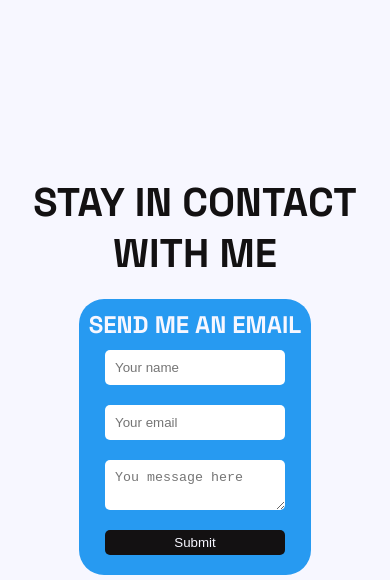
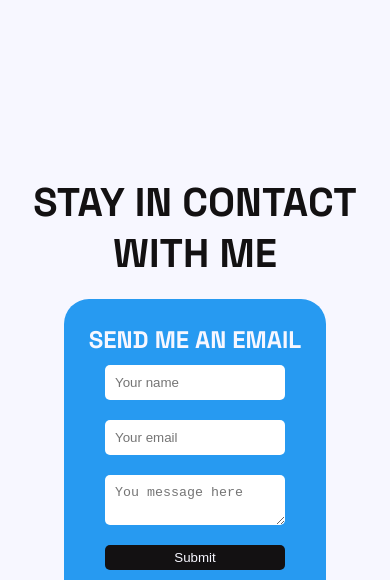
Before and after one commit to bullbatti/andreabatti-s_portfolio, a plain HTML site: page index.html in a window 390 px wide. Shown: the part 2535-3115 px from the top of the page. Drawn offline with nearby package versions, Linux system fonts and the light colour scheme.

Commit message:
Update form part 2

```diff
--- a/assets/style.css
+++ b/assets/style.css
@@ -514,7 +514,7 @@ button {
     }
 
     .mail__form {
-        padding: 10px;
+        padding: 25px;
     }
 
     form {
```
